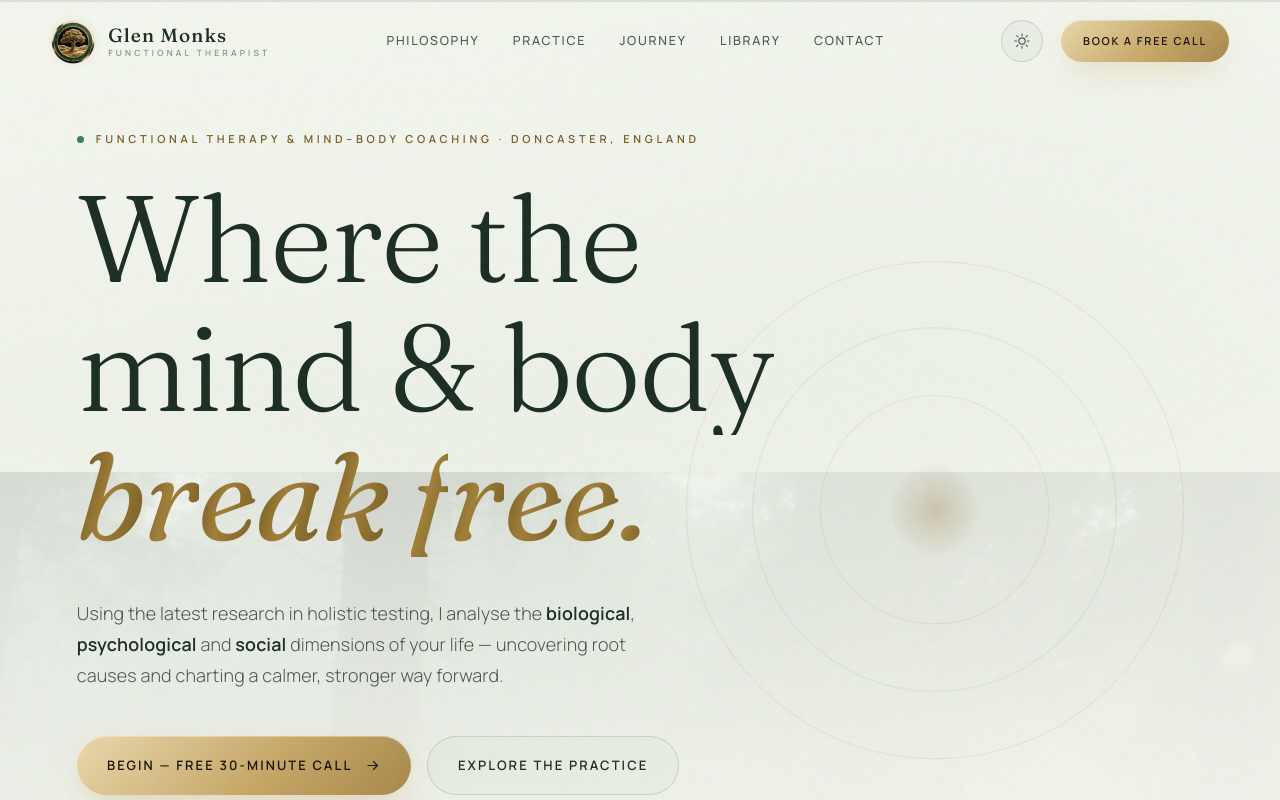
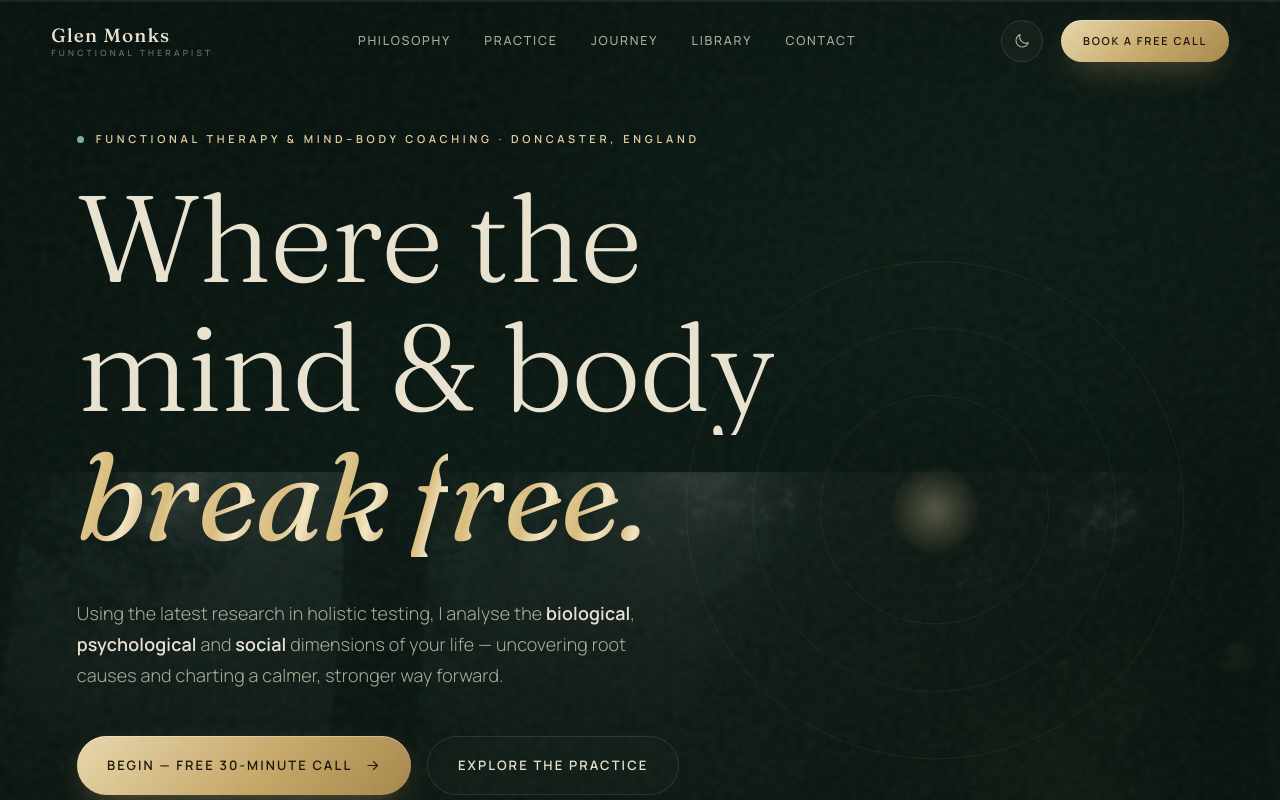
Before and after one commit to fospesoftware-eng/glenmonks.com, a plain HTML site: page index.html in a window 1280 px wide. Shown: the top 800 px of the page. Drawn offline with Linux system fonts and the light colour scheme.

Commit message:
Default to dark theme; remove medallion symbol logo
- Dark is now the unconditional default (no OS light/dark following);
  an explicit toggle choice is still remembered across visits
- Drop the oak medallion emblem from the nav and preloader, leaving
  the typographic wordmark; remove all now-unused CSS

```diff
--- a/assets/css/styles.css
+++ b/assets/css/styles.css
@@ -281,28 +281,6 @@ button { font: inherit; background: none; border: 0; color: inherit; cursor: poi
 }
 .preloader.is-done { transform: translateY(-101%); }
 .preloader__inner { text-align: center; padding: 24px; }
-.preloader__emblem {
-  position: relative;
-  width: 140px; height: 140px;
-  margin: 0 auto 26px;
-  border-radius: 50%;
-  opacity: 0;
-  transform: scale(0.7);
-  animation: emblemIn 1.1s var(--ease-out) 0.15s forwards;
-}
-.preloader__emblem img {
-  width: 140px; height: 140px;
-  display: block;
-  position: relative; z-index: 1;
-}
-.preloader__emblem-halo {
-  position: absolute; inset: -22%;
-  border-radius: 50%;
-  background: radial-gradient(circle, rgba(var(--gold-rgb),0.22), transparent 65%);
-  animation: haloPulse 3.4s ease-in-out infinite;
-}
-@keyframes emblemIn { to { opacity: 1; transform: scale(1); } }
-@keyframes haloPulse { 0%,100% { transform: scale(0.92); opacity: 0.6; } 50% { transform: scale(1.08); opacity: 1; } }
 .preloader__eyebrow {
   font-size: 11px;
   letter-spacing: 0.55em;
@@ -410,36 +388,15 @@ button { font: inherit; background: none; border: 0; color: inherit; cursor: poi
 }
 .nav.is-hidden { transform: translateY(-105%); }
 
-.nav__brand { display: flex; align-items: center; gap: 13px; }
-.nav__mark {
-  width: 44px; height: 44px;
-  display: grid; place-items: center;
-  position: relative;
-  flex: none;
-}
-.nav__mark::after {
-  content: "";
-  position: absolute; inset: -18%;
-  border-radius: 50%;
-  background: radial-gradient(circle, rgba(var(--gold-rgb),0.28), transparent 68%);
-  opacity: 0.55;
-  transition: opacity 0.5s var(--ease-out), transform 0.6s var(--ease-out);
-  pointer-events: none;
-}
-.nav__brand:hover .nav__mark::after { opacity: 1; transform: scale(1.12); }
-.nav__logo {
-  width: 44px; height: 44px;
-  display: block;
-  position: relative; z-index: 1;
-  transition: transform 0.6s var(--ease-out);
-}
-.nav__brand:hover .nav__logo { transform: scale(1.08) rotate(-2deg); }
+.nav__brand { display: flex; align-items: center; }
 .nav__name {
   font-family: var(--font-serif);
   font-size: 19px; font-weight: 500; letter-spacing: 0.06em;
   line-height: 1;
   display: flex; flex-direction: column; gap: 4px;
+  transition: color 0.35s var(--ease-out);
 }
+.nav__brand:hover .nav__name { color: var(--gold-2); }
 .nav__name small {
   font-family: var(--font-sans);
   font-size: 8.5px; font-weight: 500;
--- a/assets/js/main.js
+++ b/assets/js/main.js
@@ -60,6 +60,7 @@
   function currentTheme() {
     return root.getAttribute("data-theme") === "light" ? "light" : "dark";
   }
+  // Dark is the default — no OS preference following
   function applyTheme(theme) {
     root.setAttribute("data-theme", theme);
     if (themeToggle) {
@@ -77,14 +78,6 @@
       try { localStorage.setItem(THEME_KEY, next); } catch (e) {}
     });
   }
-  // Follow the OS preference until the visitor makes an explicit choice
-  try {
-    if (!localStorage.getItem(THEME_KEY)) {
-      window.matchMedia("(prefers-color-scheme: light)").addEventListener("change", (e) => {
-        applyTheme(e.matches ? "light" : "dark");
-      });
-    }
-  } catch (e) {}
 
   /* ----------------------------------------------------------
      2. PRELOADER
--- a/index.html
+++ b/index.html
@@ -3,20 +3,15 @@
 <head>
 <meta charset="UTF-8" />
 <meta name="viewport" content="width=device-width, initial-scale=1.0" />
-<meta name="theme-color" media="(prefers-color-scheme: light)" content="#edf1e5" />
-<meta name="theme-color" media="(prefers-color-scheme: dark)" content="#0a1510" />
+<meta name="theme-color" content="#0a1510" />
 <script>
-  /* Set theme before first paint to avoid any flash */
+  /* Dark is the default; honour a saved explicit choice only */
   (function () {
+    var theme = "dark";
     try {
-      var saved = localStorage.getItem("gm-theme");
-      var theme = saved === "light" || saved === "dark"
-        ? saved
-        : (window.matchMedia("(prefers-color-scheme: light)").matches ? "light" : "dark");
-      document.documentElement.setAttribute("data-theme", theme);
-    } catch (e) {
-      document.documentElement.setAttribute("data-theme", "dark");
-    }
+      if (localStorage.getItem("gm-theme") === "light") theme = "light";
+    } catch (e) {}
+    document.documentElement.setAttribute("data-theme", theme);
   })();
 </script>
 <title>Glen Monks — Functional Therapist · Mind, Body, Break Free</title>
@@ -42,10 +37,6 @@
 <!-- ===== Preloader ===== -->
 <div class="preloader" id="preloader" aria-hidden="true">
   <div class="preloader__inner">
-    <div class="preloader__emblem" aria-hidden="true">
-      <img src="assets/images/logo-emblem.png" alt="" width="140" height="140" />
-      <span class="preloader__emblem-halo"></span>
-    </div>
     <p class="preloader__eyebrow">Glen Monks</p>
     <h2 class="preloader__word" aria-hidden="true">
       <span>b</span><span>r</span><span>e</span><span>a</span><span>k</span><span>&nbsp;</span><span class="italic">free.</span>
@@ -60,9 +51,6 @@
 <!-- ===== Navigation ===== -->
 <header class="nav" id="nav">
   <a href="#top" class="nav__brand" data-cursor="hover" aria-label="Glen Monks home">
-    <span class="nav__mark" aria-hidden="true">
-      <img class="nav__logo" src="assets/images/logo-emblem.png" alt="" width="44" height="44" />
-    </span>
     <span class="nav__name">Glen Monks<small>Functional Therapist</small></span>
   </a>
   <nav class="nav__links" aria-label="Primary">
```
